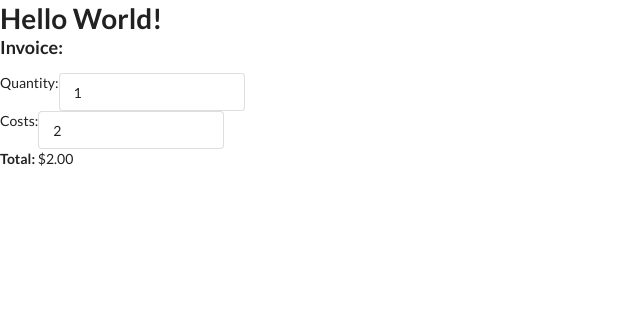
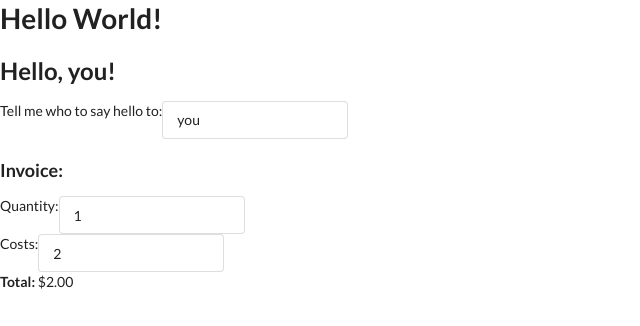
Before and after one commit to tfbirk/angular-hello-world, a website: page index.html in a window 1280 px wide. Shown: the whole page, without its empty margins (0-640 px from the left). Drawn offline with nearby package versions, Linux system fonts and the light colour scheme.

Commit message:
adding another interactive example

```diff
--- a/index.html
+++ b/index.html
@@ -13,7 +13,18 @@
             <h1 ng-controller="HelloWorldCtrl">{{message}}</h1>
         </div>
 
+        <!--Hello You-->
+        <br>
+        <div ng-init="name='you';">
+            <h2>Hello, {{name}}!</h2>
+            <div class="ui input">
+                <label>Tell me who to say hello to:</label>
+                <input type="string" ng-model="name">
+            </div>
+        </div>
+
         <!--Cost Calculator-->
+        <br>
         <div ng-init="qty=1;cost=2">
           <h3>Invoice:</h3>
           <div class="ui input">
```
